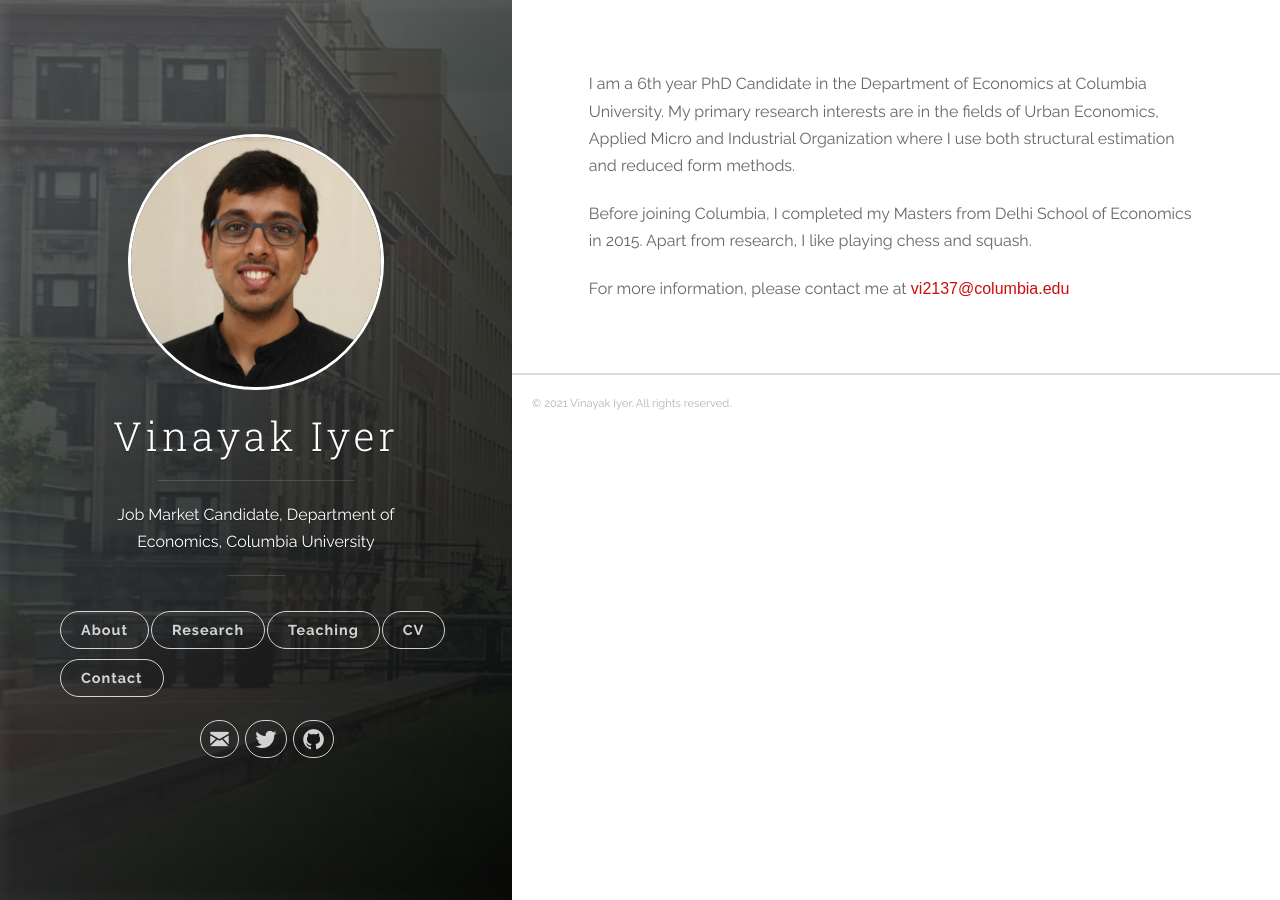
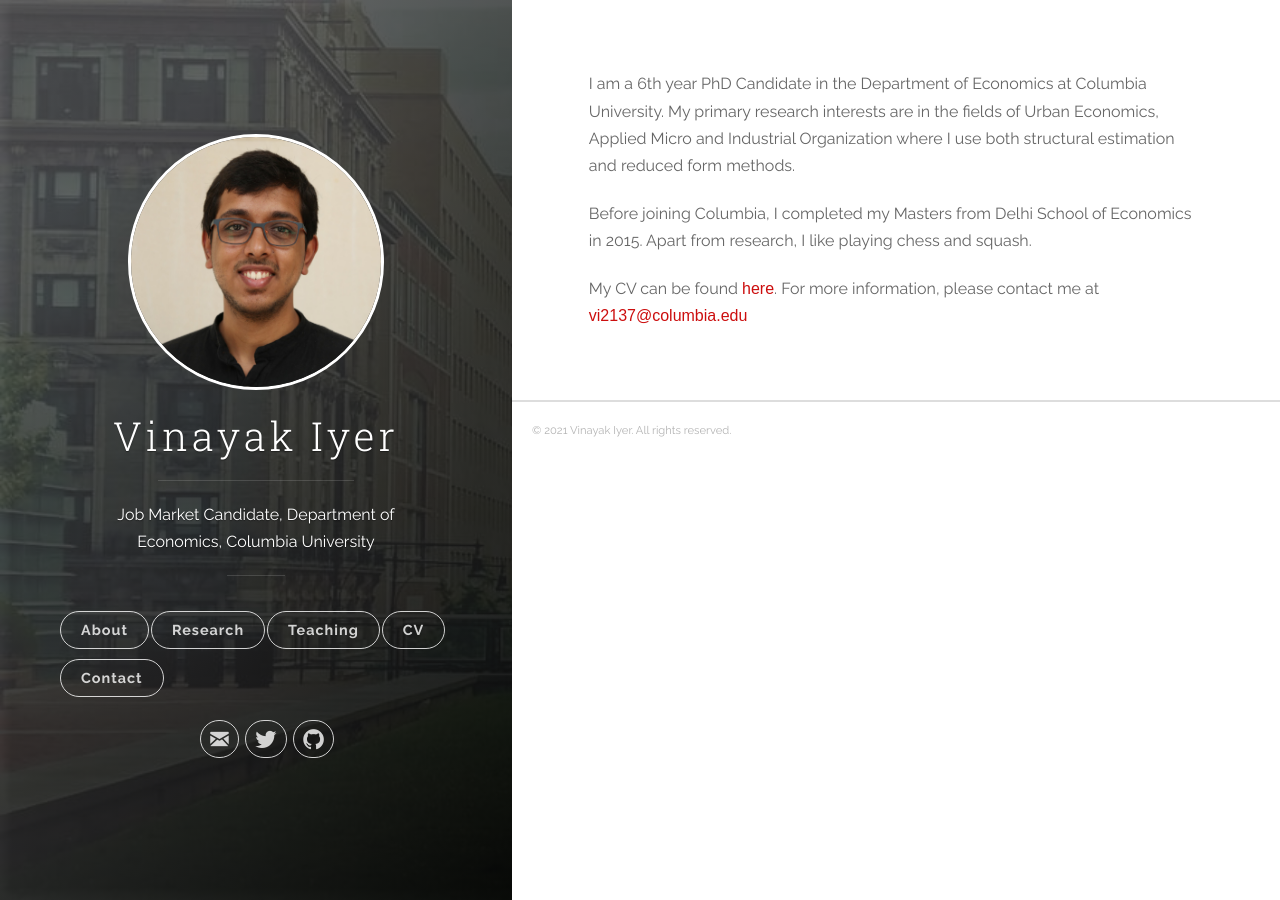
Before and after one commit to vinayakiyer/vinayakiyer.github.io, a Jekyll site: the page built from _posts/2018-06-14-about.markdown, in a window 1280 px wide. Built offline with Jekyll 4.4.1, drawn with Linux system fonts in a browser that asks for light colours.

Commit message:
Update 2018-06-14-about.markdown

```diff
--- a/_posts/2018-06-14-about.markdown
+++ b/_posts/2018-06-14-about.markdown
@@ -7,4 +7,4 @@ I am a 6th year PhD Candidate in the Department of Economics at Columbia Univers
 
 Before joining Columbia, I completed my Masters from Delhi School of Economics in 2015. Apart from research, I like playing chess and squash.
 
-For more information, please contact me at <a href="mailto:{{ site.author.email }}" title="Email {{ site.author.email }}" target="_blank"><b><font face="Arial" color="#cc0e0e">vi2137@columbia.edu</font></b></a>
+My CV can be found <a href="https://vinayakiyer.github.io/files/CV_Vinayak.pdf" target="_blank"><b><font face="Arial" color="#cc0e0e">here</font></b></a>. For more information, please contact me at <a href="mailto:{{ site.author.email }}" title="Email {{ site.author.email }}" target="_blank"><b><font face="Arial" color="#cc0e0e">vi2137@columbia.edu</font></b></a>
```
